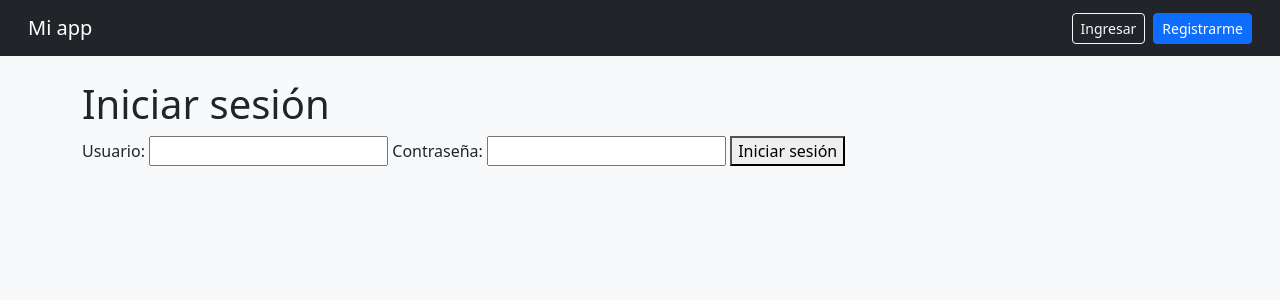
After one commit to Al-Sagredo/Django_web_app, a Django app: page /login/ in a window 1280 px wide. The commit adds this page. Shown: the top 300 px of the page. Run offline with Django 5.2, Linux system fonts and the light colour scheme.

Commit message:
login y logout

```diff
--- a/core/urls.py
+++ b/core/urls.py
@@ -1,9 +1,12 @@
 from django.urls import path
 from .views import registro_usuario, HomeView
+from django.contrib.auth import views as auth_views
 
 urlpatterns = [
     path('registro/', registro_usuario, name='registro'),
-    path('', HomeView.as_view(), name='home')
+    path('', HomeView.as_view(), name='home'),
+    path('login/', auth_views.LoginView.as_view(template_name='login.html'), name='login'), #probar sin parametros
+    path('logout/', auth_views.LogoutView.as_view(), name='logout'),
 ]
 
 #as_view() transforma la clase HomeView en una función ejecutable para atender la petición HTTP.
--- a/proyecto_django/settings.py
+++ b/proyecto_django/settings.py
@@ -126,3 +126,7 @@ MAILERS = {
         'BACKEND': 'django.core.mail.backends.console.EmailBackend',
     },
 }
+
+LOGIN_REDIRECT_URL = 'home' #redirección después del login
+LOGOUT_REDIRECT_URL = 'login'  #redirigir a los usuarios después del logout
+LOGIN_URL = 'login'
--- a/templates/base.html
+++ b/templates/base.html
@@ -20,13 +20,13 @@
 
         {% if user.is_authenticated %} <!--usuario autenticado-->
             <span class='text-white me-2'><strong>{{user.username}}</strong></span>
-            <form method='POST' action="#" class='d-inline'>
+            <form method='POST' action={% url 'logout' %} class='d-inline'>
                 {% csrf_token %}
                 <button type='submit' class='btn btn-outline-danger btn-sm'>Cerrar sesión</button>
             </form>
 
         {% else %} <!--usuario no autenticado (anonimo)-->
-            <a href= "#" class='btn btn-outline-light btn-sm'>Ingresar </a>
+            <a href= {% url 'login' %} class='btn btn-outline-light btn-sm'>Ingresar </a>
             <a href ="{% url 'registro' %}" class='btn btn-primary btn-sm'>Registrarme </a>
         {% endif %}
         </div>
--- /dev/null
+++ b/templates/login.html
@@ -0,0 +1,17 @@
+{% extends 'base.html' %}
+
+<title>{% block title %} Login {% endblock %}</title>
+
+{% block content%}
+<h1> Iniciar sesión </h1>
+<form method='POST'>
+    {% csrf_token %}
+    <label>Usuario: </label>
+    <input type='text' name='username'>
+
+    <label>Contraseña:</label>
+    <input type='password' name='password'>
+    <button type='submit'>Iniciar sesión</button>
+
+</form>
+{% endblock %}
```
Also changed, not shown: core/views.py (line endings or trailing spaces), db.sqlite3.
